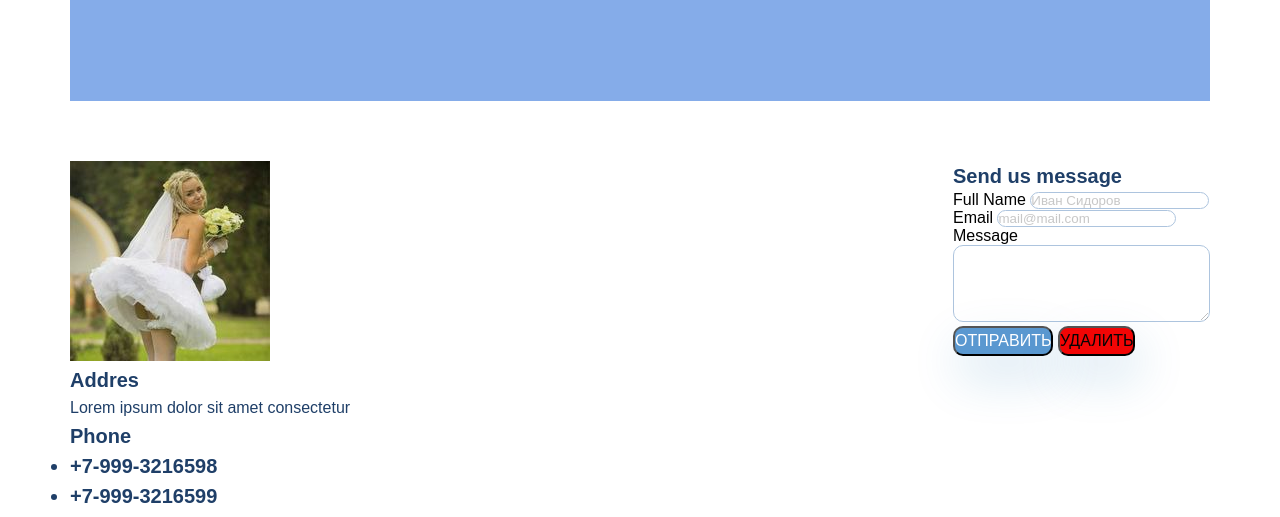
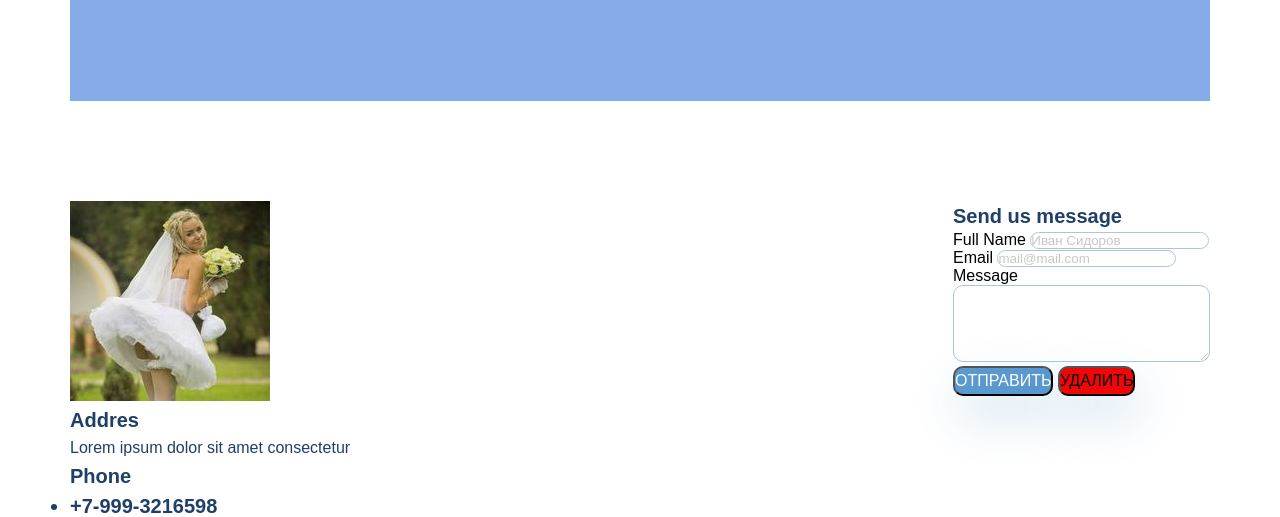
Before and after one commit to Alexvmar72/GB_HTML-CSS, a plain HTML site: page Markov_Alexey_dz5/contacts.html in a window 1280 px wide. Shown: the part 215-732 px from the top of the page. Drawn offline with Linux system fonts and the light colour scheme.

Commit message:
modified file

```diff
--- a/Markov_Alexey_dz5/style.css
+++ b/Markov_Alexey_dz5/style.css
@@ -212,14 +212,13 @@
     .communication {
         display: flex;
         justify-content: space-between;
-        margin-top: 60px;
+        margin-top: 100px;
         margin-bottom: 70px;
-        height: 800px;
+        height: 600px;
     }
 
     .left_block {
         width: 350px;
-
     }
 
     .right_block {
```
